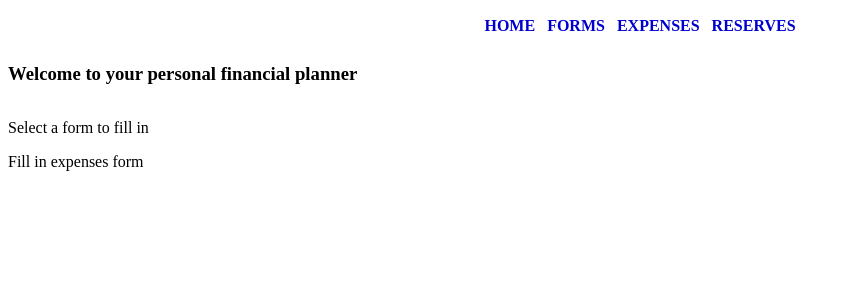
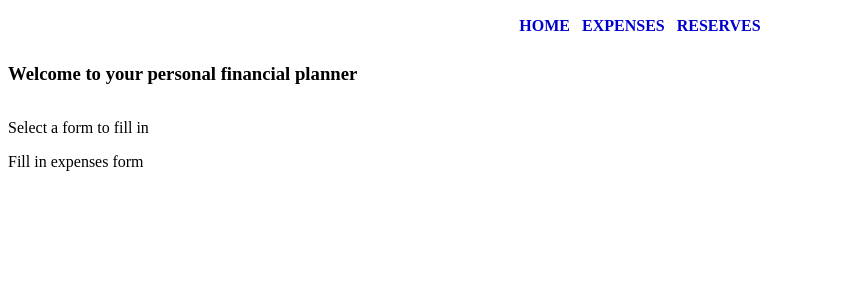
Before and after one commit to ChinaraIsabaeva/family-budget-app, a Django app: page /form/ in a window 1280 px wide. Shown: the top 300 px of the page, without its empty margins (0-850 px from the left). Run offline with Django 3.2, Linux system fonts and the light colour scheme; parts of the project's set-up code (start-up, migrations or seed data) failed here and were passed over.

Commit message:
delete forms in navigation bar

```diff
--- a/mybudget/templates/base.html
+++ b/mybudget/templates/base.html
@@ -9,7 +9,6 @@
     <div id="navigation">
         <ul>
             <li><a href="/">Home</a></li>
-            <li><a href="/forms/">Forms</a></li>
             <li><a href="/expenses/">Expenses</a></li>
             <li><a href="/reserves/">Reserves</a></li>
         </ul>
```
